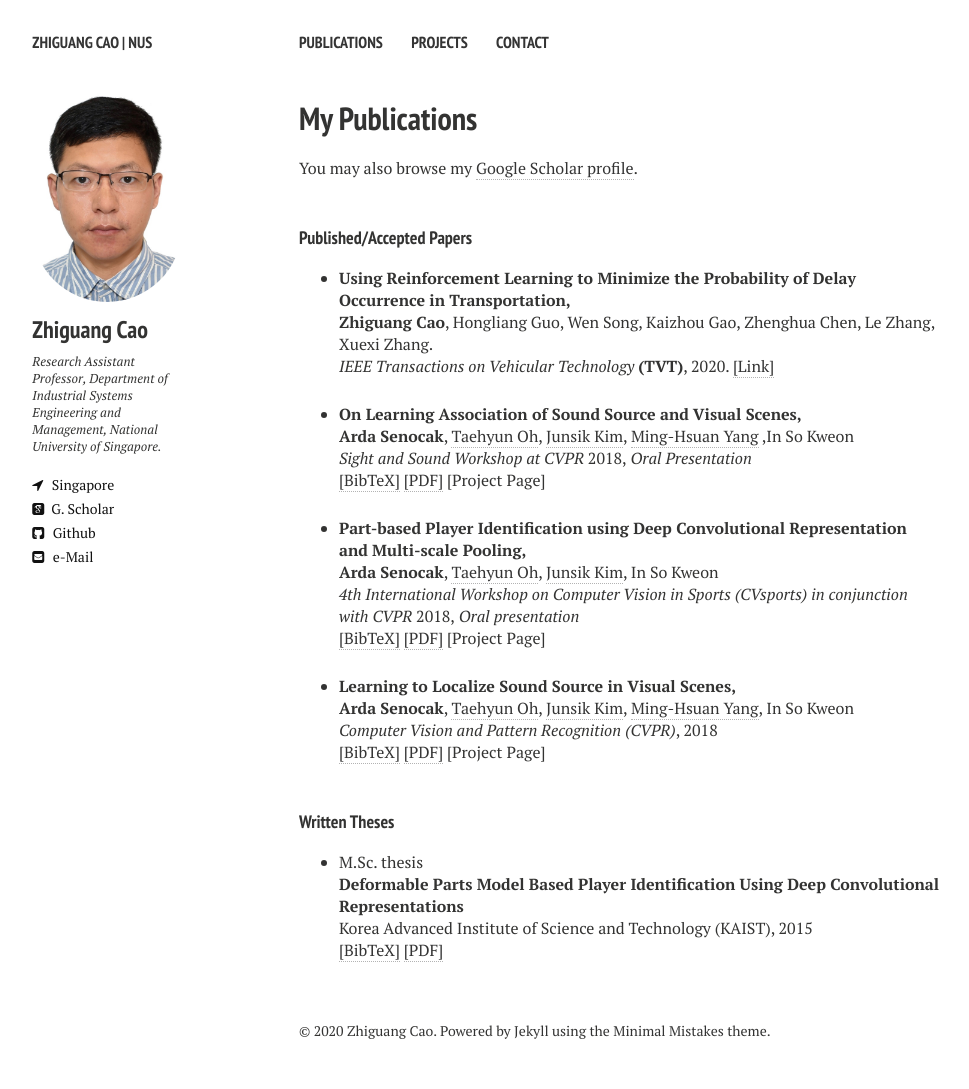
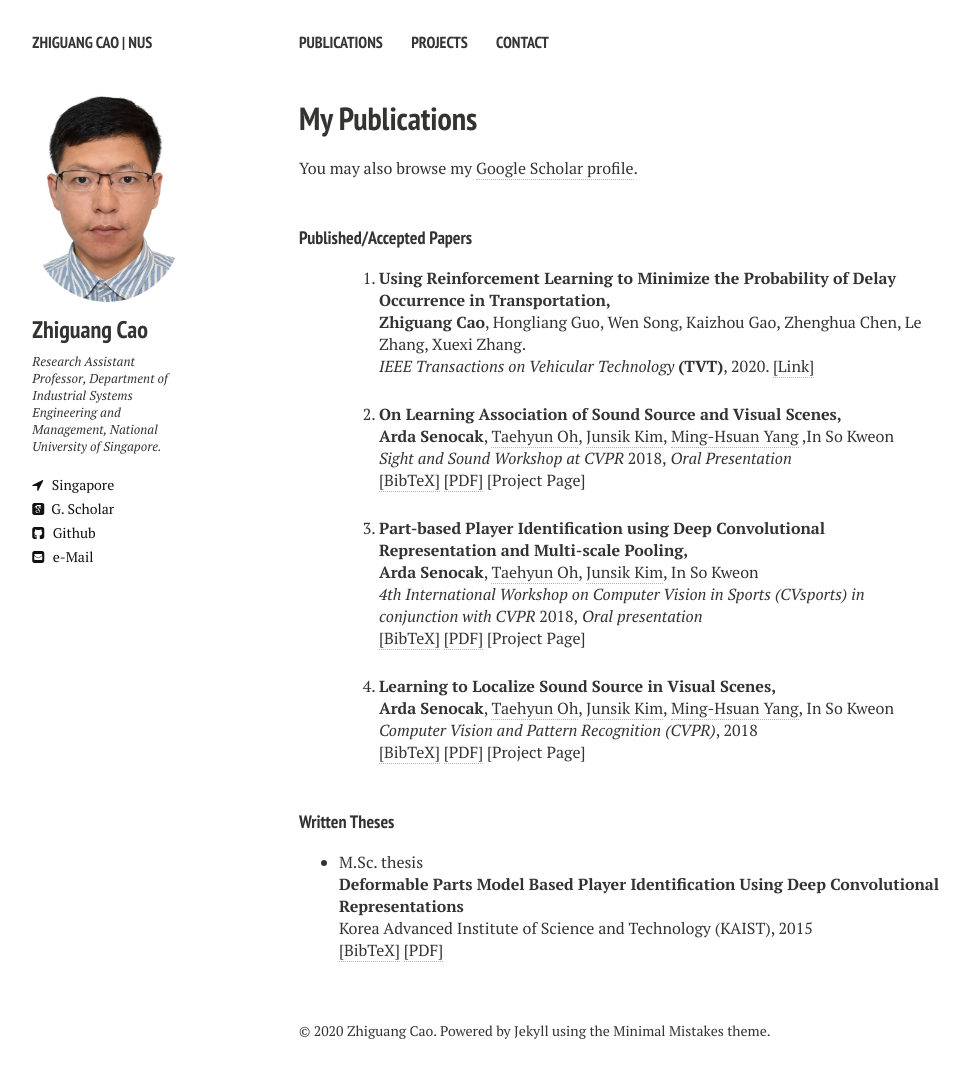
Before and after one commit to zhiguangcaosg/zhiguangcaosg.github.io, a Jekyll site: the page built from publications.md, in a window 1280 px wide. Shown: the whole page, without its empty margins (21-990 px from the left). Built offline with Jekyll 4.4.1, drawn with Linux system fonts in a browser that asks for light colours; nearby versions of some CDN libraries.

Commit message:
Update publications.html

```diff
--- a/_layouts/publications.html
+++ b/_layouts/publications.html
@@ -86,6 +86,7 @@ div.bibtex pre { font-size: 75%; overflow: auto;  width: 100%; padding: 0em 0em;
     <ul class="biblist">
     <!-- Item: Caelles2016 -->
 
+<ol>
 <li>
 <p>
 <b>Using Reinforcement Learning to Minimize the Probability of Delay Occurrence in Transportation,</b>
@@ -115,7 +116,6 @@ div.bibtex pre { font-size: 75%; overflow: auto;  width: 100%; padding: 0em 0em;
 </pre>
 </div>
 </li>
-</ol>
 
 
 <!-- Item: BasketballIdentification -->
```
